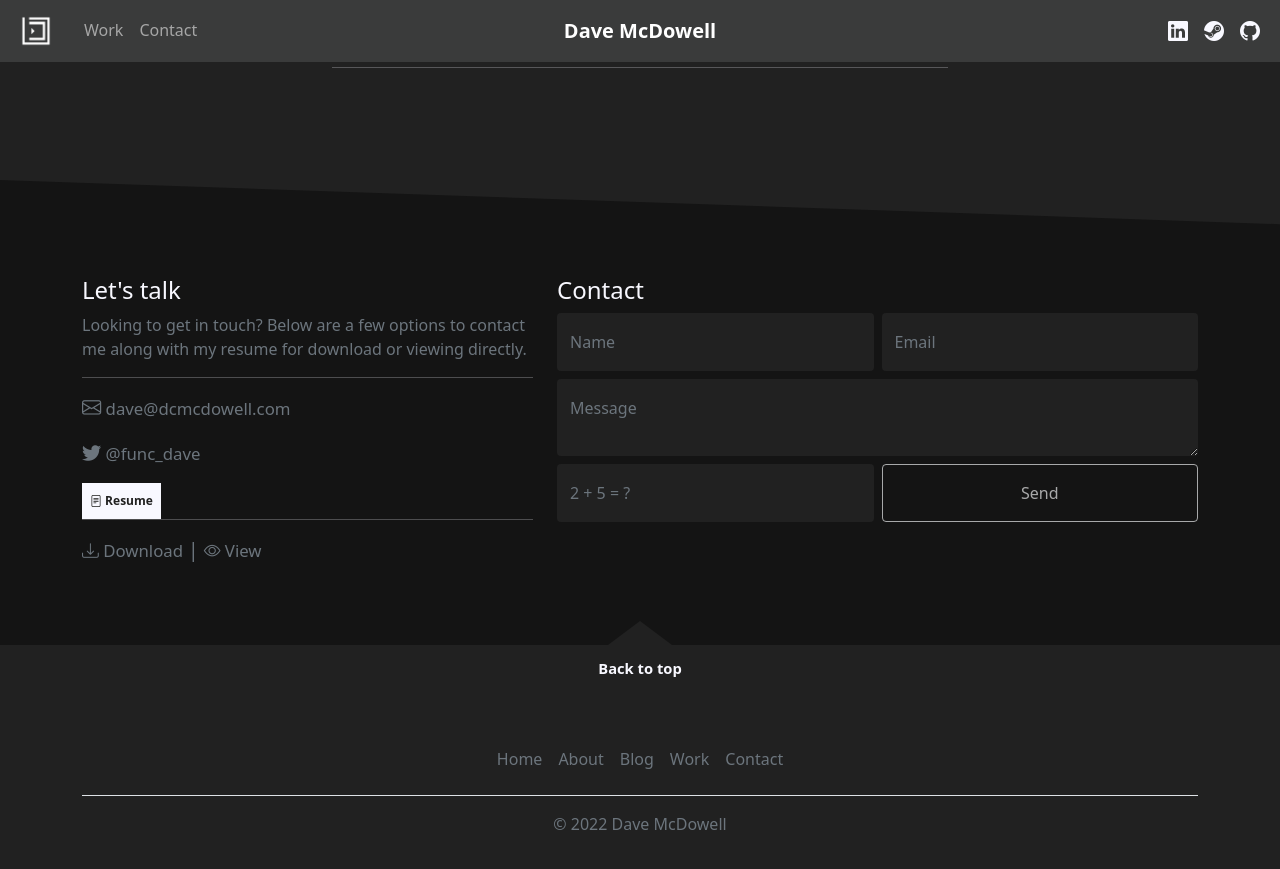
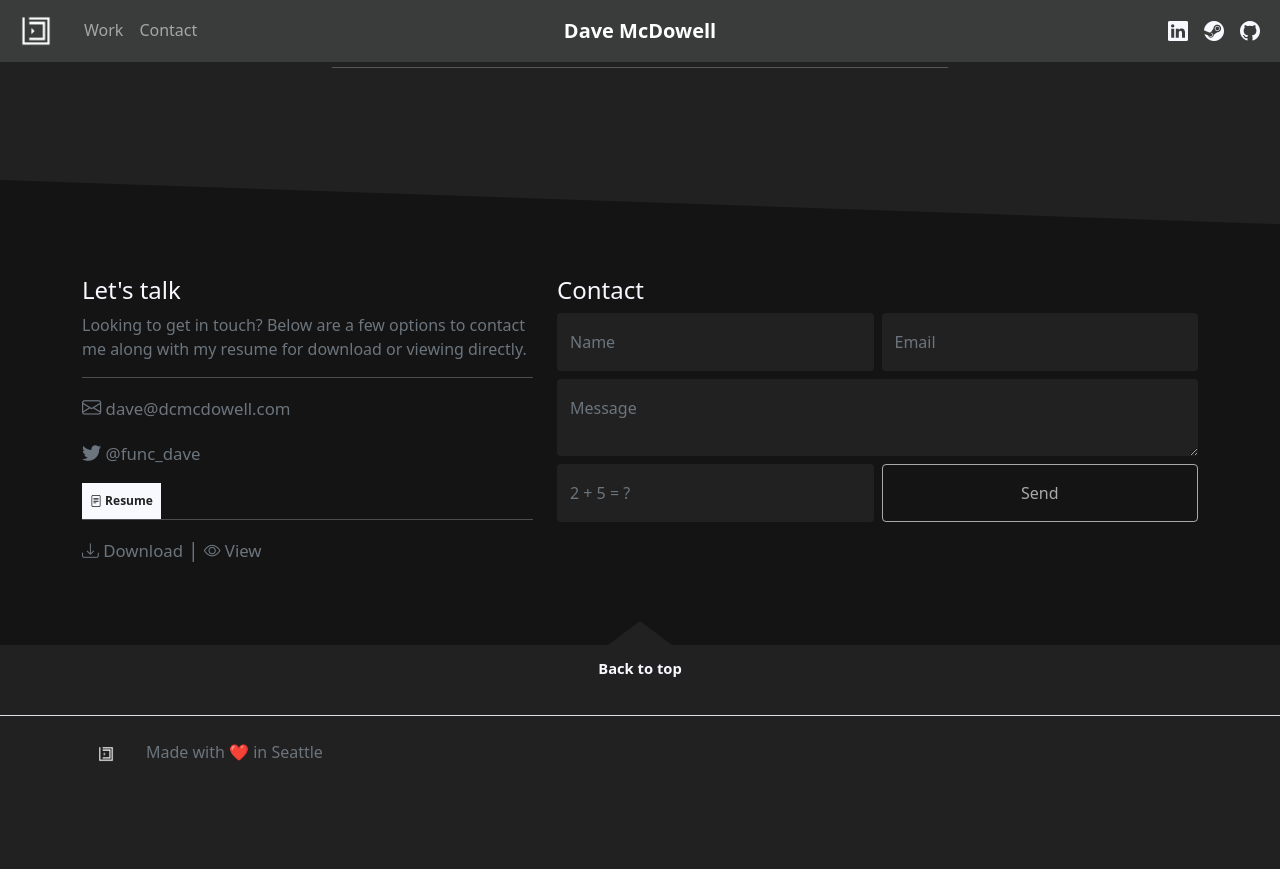
Before and after one commit to davemcdowell/portfolio, a Jekyll site: the page built from index.html, in a window 1280 px wide and 900 px high, scrolled down 1262 px. Shown: the top 869 px of the window. Built offline with Jekyll 4.4.1, drawn with Linux system fonts in a browser that asks for light colours; nearby versions of some CDN libraries; after the commit the page ends 2100 px from its top, so only the background shows below that.

Commit message:
Update footer.html

```diff
--- a/_includes/footer.html
+++ b/_includes/footer.html
@@ -1,12 +1,15 @@
-<footer class="py-5">
+<footer class="d-flex flex-wrap justify-content-between align-items-center py-3 my-4 border-top">
     <div class="container">
-        <ul class="nav justify-content-center border-bottom pb-3 mb-3">
-            <li class="nav-item"><a href="#top" class="nav-link px-2 text-muted">Home</a></li>
-            <li class="nav-item"><a href="#" class="nav-link px-2 text-muted">About</a></li>
-            <li class="nav-item"><a href="#" class="nav-link px-2 text-muted">Blog</a></li>
-            <li class="nav-item"><a href="#work" class="nav-link px-2 text-muted">Work</a></li>
-            <li class="nav-item"><a href="#contact" class="nav-link px-2 text-muted">Contact</a></li>
+        <div class="col-md-4 d-flex align-items-center">
+        <a class="navbar-brand nav-link d-none d-lg-block" href="#top" rel="noopener">
+            <img class="hvr-bounce-in" loading="lazy" src="{{ '/assets/icons/dcm-icon.png' | relative_url }}" width="16px" height="16px" alt="logo">
+        </a>
+        <span class="mb-3 mb-md-0 text-muted">Made with ❤️ in Seattle</span>
+        </div>
+        <ul class="nav col-md-4 justify-content-end list-unstyled d-flex">
+            <li class="ms-3"><a class="text-muted" href="#"><svg class="bi" width="24" height="24"><use xlink:href="#twitter"></use></svg></a></li>
+            <li class="ms-3"><a class="text-muted" href="#"><svg class="bi" width="24" height="24"><use xlink:href="#instagram"></use></svg></a></li>
+            <li class="ms-3"><a class="text-muted" href="#"><svg class="bi" width="24" height="24"><use xlink:href="#facebook"></use></svg></a></li>
         </ul>
-        <p class="text-center text-muted">&copy; 2022 Dave McDowell</p>
     </div>
-  </footer>
+</footer>
```
